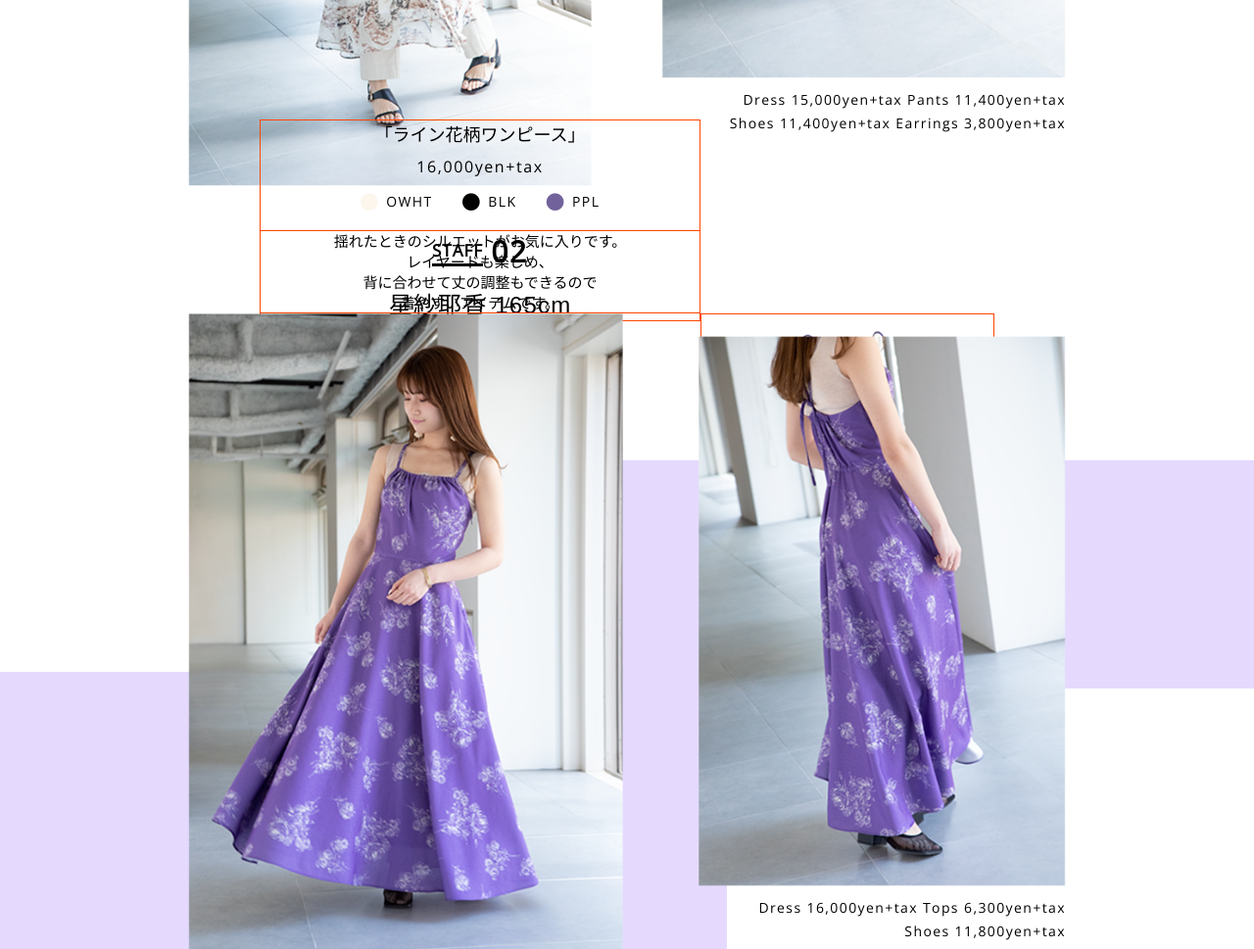
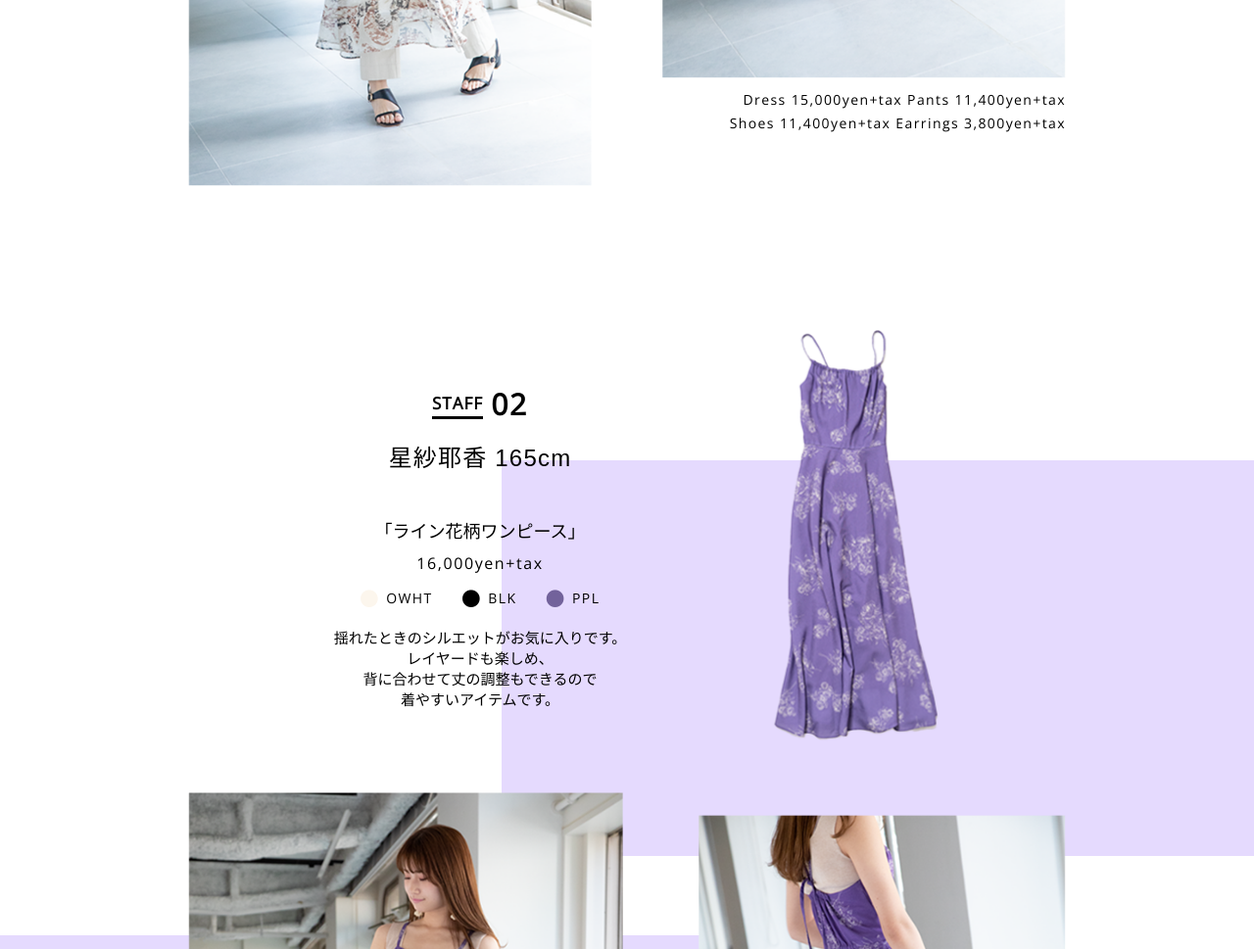
Before and after one commit to wa0000/task1coding, a plain HTML site: page index.html in a window 1280 px wide. Shown: the part 1540-2509 px from the top of the page at 98% size. Drawn offline with nearby package versions, Linux system fonts and the light colour scheme.

Commit message:
pattern２flex

```diff
--- a/css/style.css
+++ b/css/style.css
@@ -438,37 +438,44 @@ body {
 }
 
 @media screen and (min-width:768px) {
-  .pattern2 .staff_block_1 {
+  .pattern2_box .box{
+    display: flex;
+  }
+  .pattern2 .staff_block_1{
+    order: 1;
+    margin-left: 0;
+  }
+  .pattern2 .staff_block_2{
+    order: 2;
+    margin-left: auto;
+  }
+  .pattern2 .staff_block_3{
+    order: 3;
+    margin-left: 0;
+  }
+  /* .pattern2 .staff_block_1 {
     position: absolute;
     border: orangered solid 1px;
     width: 60%;
     left: 0;
     margin-left: 0;
-    /* margin-left: 40%; */
-    /*
     top: calc(35% - 85px);
-
-    text-align: center; */
   }
   .pattern2 .staff_block_2{
     border: orangered solid 1px;
     position: absolute;
     width: 40%;
     right: 0;
-    top: 0;
+    bottom: 100px;
   }
   .pattern2 .staff_block_3 {
     border: orangered solid 1px;
     width: 60%;
-    bottom: 100%;
+    bottom: 0;
     left: 0;
     margin-left: 0;
-    /*
-    text-align: center;
-
-     */
     position: absolute;
-  }
+  } */
   .staff2_photo {
     display: flex;
     margin: auto;
```
